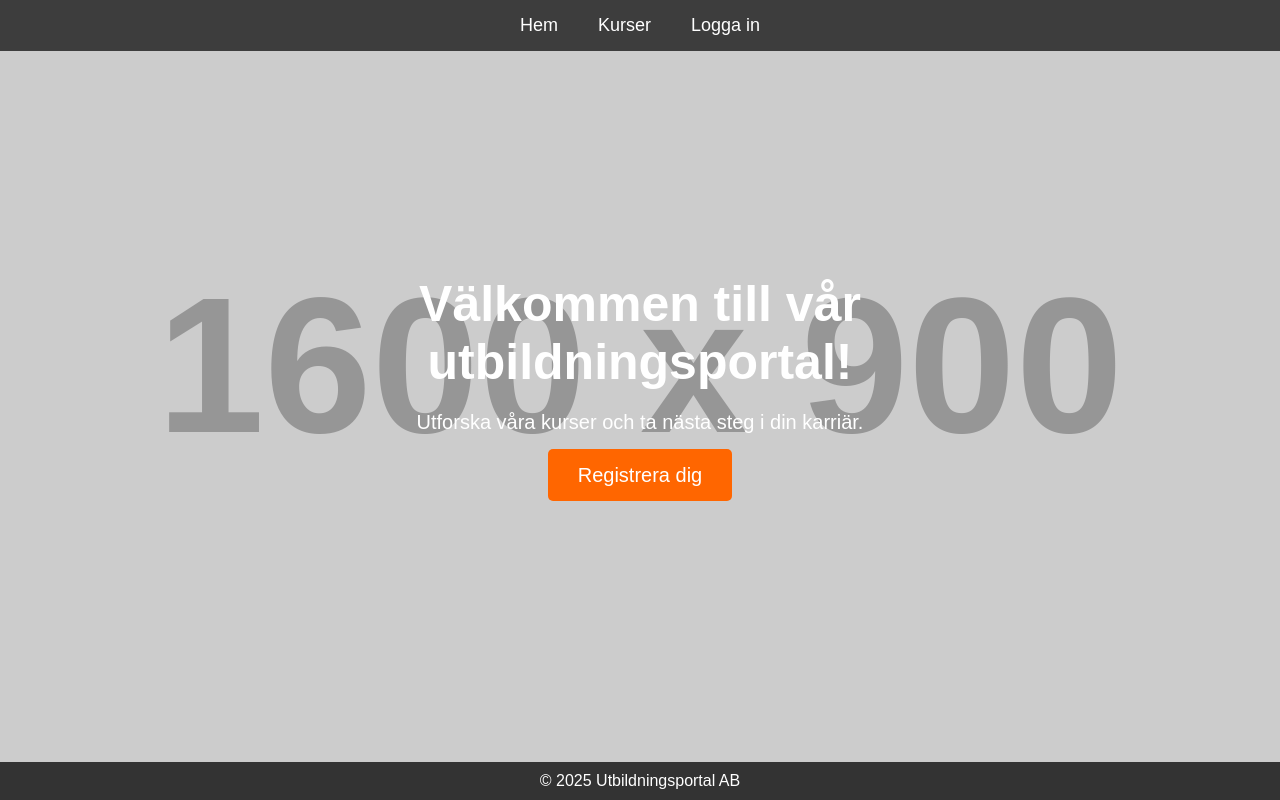
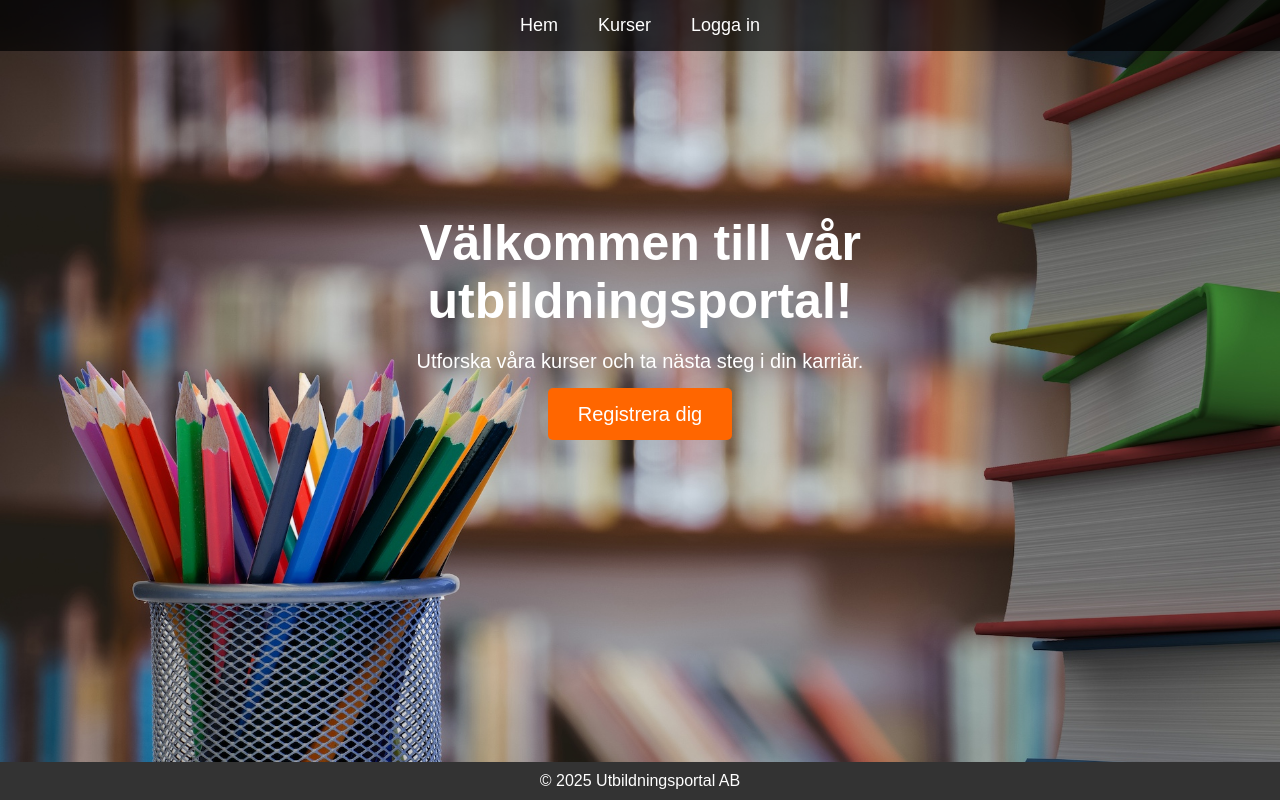
Before and after one commit to NiklasNilsson79/Westcoast_Education, a website: page index.html in a window 1280 px wide. Drawn offline with Linux system fonts and the light colour scheme; placeholder pictures from the web are drawn by us.

Commit message:
adjusted startpage

```diff
--- a/index.html
+++ b/index.html
@@ -19,7 +19,12 @@
 
     <!-- Hero Section - Stor bild -->
     <section class="hero">
-      <div class="hero-content">
+      <img
+        class="hero-image"
+        src="src/styles/images/hero-pic.jpg"
+        alt="Utbildning"
+        class="hero-image" />
+      <div class="hero-text">
         <h1>Välkommen till vår utbildningsportal!</h1>
         <p>Utforska våra kurser och ta nästa steg i din karriär.</p>
         <a href="#register" class="cta-button">Registrera dig</a>
--- a/src/styles/styles.css
+++ b/src/styles/styles.css
@@ -19,6 +19,7 @@ nav {
   width: 100%;
   padding: 15px;
   text-align: center;
+  z-index: 2;
 }
 
 nav ul {
@@ -37,17 +38,23 @@ nav ul li a {
   font-size: 18px;
 }
 
-/* Hero Section */
-.hero {
-  background-image: url('https://via.placeholder.com/1600x900?text=Utbildning');
-  background-size: cover;
-  background-position: center;
-  height: 100vh;
-  display: flex;
-  justify-content: center;
-  align-items: center;
+.hero-text {
+  position: absolute;
+  top: 40%;
+  left: 50%;
+  transform: translate(-50%, -50%);
+  z-index: 2;
+  text-align: center;
   color: white;
-  text-align: center;
+}
+
+.hero-image {
+  position: absolute;
+  top: 0;
+  left: 0;
+  width: 100%;
+  height: 100%;
+  z-index: 1;
 }
 
 .hero-content {
@@ -86,4 +93,5 @@ footer {
   text-align: center;
   padding: 10px;
   margin-top: auto;
+  z-index: 2;
 }
```
Also changed, not shown: src/styles/Images/hero-pic.jpg (added).
